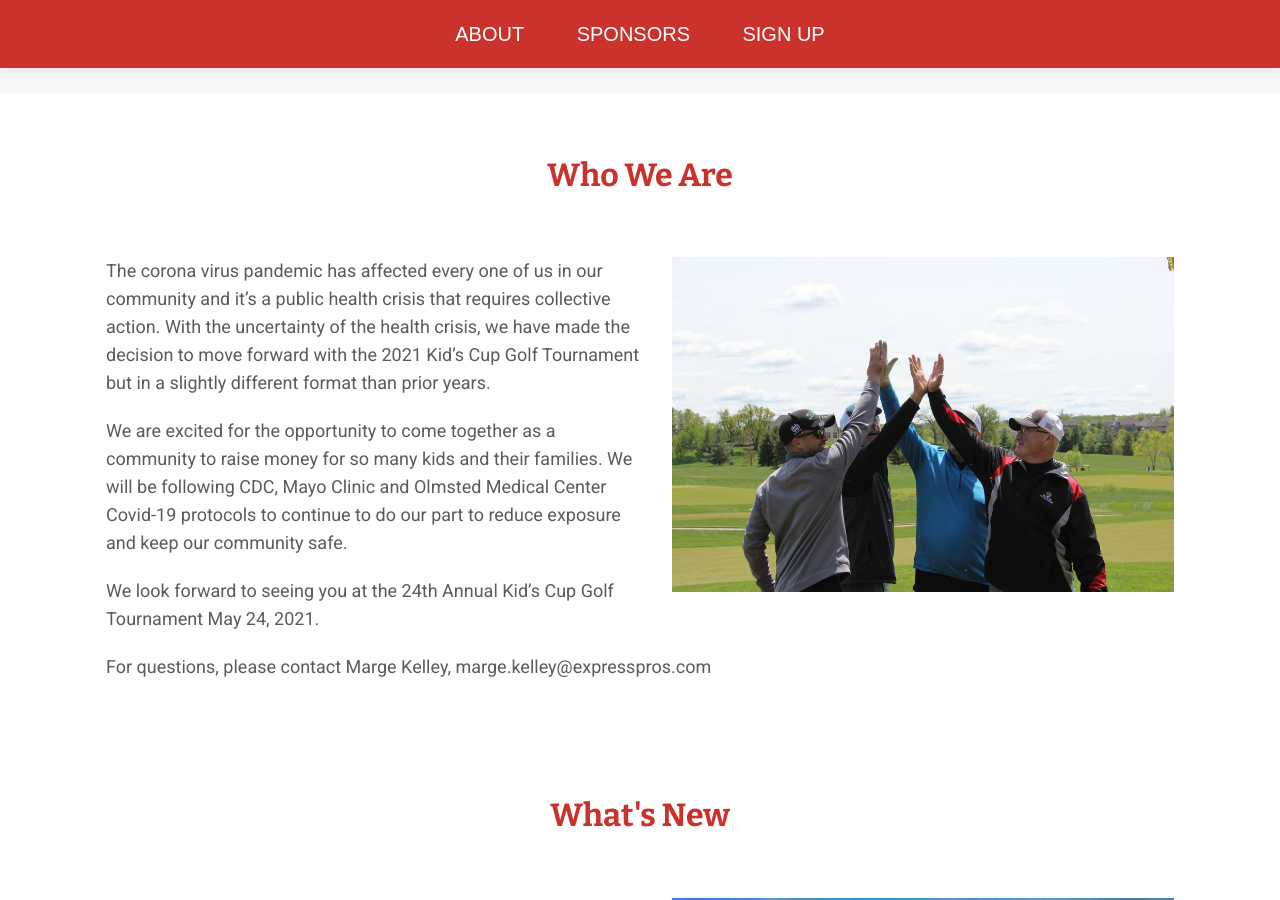
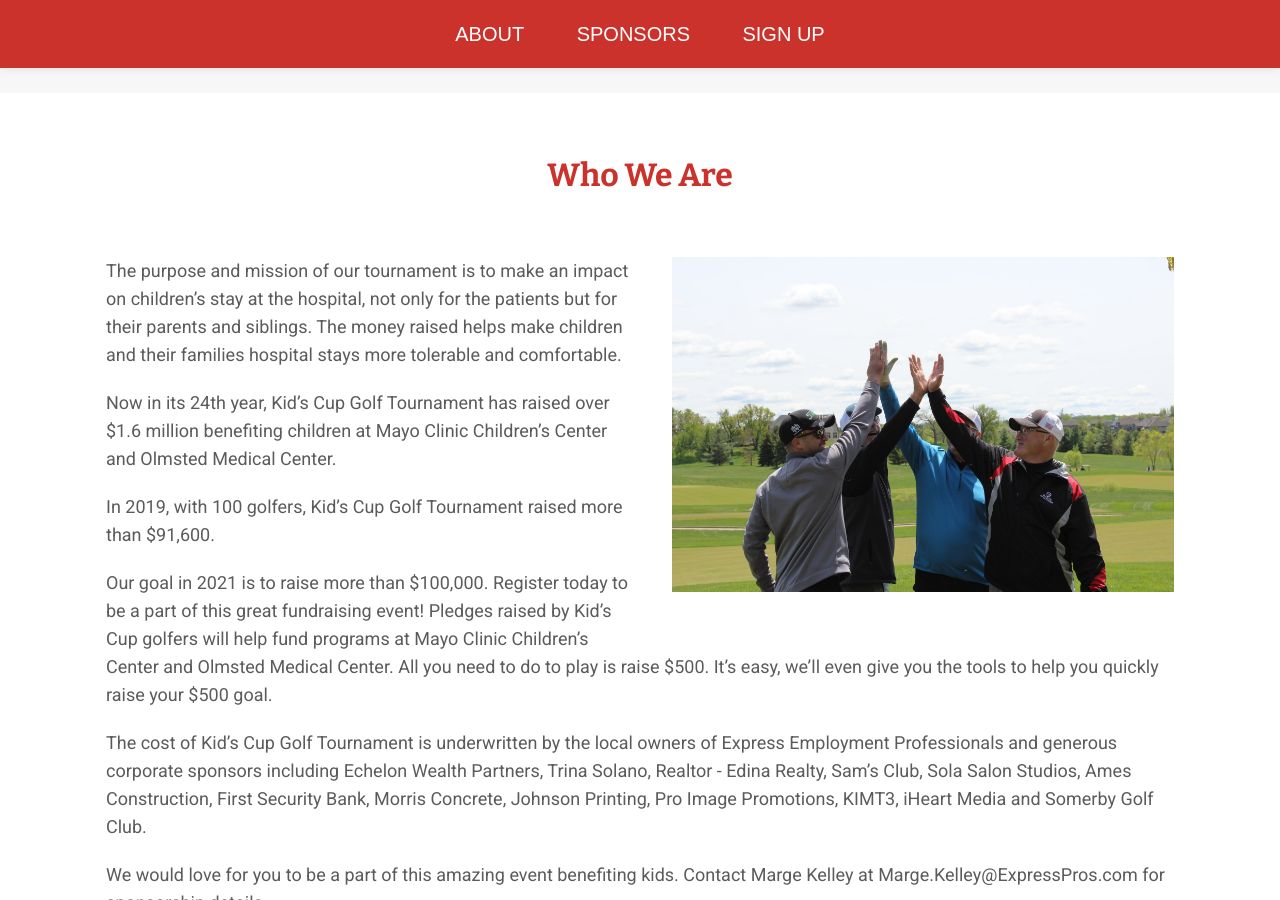
Before and after one commit to kidscuprochester/kidscuprochester.github.io, a Jekyll site: the page built from index.md, in a window 1280 px wide and 900 px high, scrolled down 1137 px. Built offline with Jekyll 4.4.1, drawn with Linux system fonts in a browser that asks for light colours; nearby versions of some CDN libraries; some of the changed text lies outside the part shown.

Commit message:
Updated Config

```diff
--- a/_config.yml
+++ b/_config.yml
@@ -36,14 +36,31 @@ next_event:
   location: Somerby Golf Club
   directions_url: https://www.google.com/maps/dir//''/@44.0477542,-92.6697751,13z/data=!4m8!4m7!1m0!1m5!1m1!1s0x87f742b8acef5c79:0xe0c57d3c2c3b35dd!2m2!1d-92.6347557!2d44.0476979
 who_we_are:
-  text: |-
-    The corona virus pandemic has affected every one of us in our community and it’s a public health crisis that requires collective action. With the uncertainty of the health crisis, we have made the decision to move forward with the 2021 Kid’s Cup Golf Tournament but in a slightly different format than prior years.
-
-    We are excited for the opportunity to come together as a community to raise money for so many kids and their families.  We will be following CDC, Mayo Clinic and Olmsted Medical Center Covid-19 protocols to continue to do our part to reduce exposure and keep our community safe.
-
-    We look forward to seeing you at the 24th Annual Kid’s Cup Golf Tournament May 24, 2021.
-
-    For questions, please contact Marge Kelley, marge.kelley@expresspros.com
+  text: "The purpose and mission of our tournament is to make an impact on children’s
+    stay at the hospital, not only for the patients but for their parents and siblings.
+    \ The money raised helps make children and their families hospital stays more
+    tolerable and comfortable.\n\nNow in its 24th year, Kid’s Cup Golf Tournament
+    has raised over $1.6 million benefiting children at Mayo Clinic Children’s Center
+    and Olmsted Medical Center. \n\nIn 2019, with 100 golfers, Kid’s Cup Golf Tournament
+    raised more than $91,600.\n\nOur goal in 2021 is to raise more than $100,000.
+    Register today to be a part of this great fundraising event!  Pledges raised by
+    Kid's Cup golfers will help fund programs at Mayo Clinic Children’s Center and
+    Olmsted Medical Center.  All you need to do to play is raise $500.  It's easy,
+    we'll even give you the tools to help you quickly raise your $500 goal. \n\nThe
+    cost of Kid’s Cup Golf Tournament is underwritten by the local owners of Express
+    Employment Professionals and generous corporate sponsors including Echelon Wealth
+    Partners, Trina Solano, Realtor - Edina Realty, Sam’s Club, Sola Salon Studios,
+    Ames Construction, First Security Bank, Morris Concrete, Johnson Printing, Pro
+    Image Promotions, KIMT3, iHeart Media and Somerby Golf Club.\n\nWe would love
+    for you to be a part of this amazing event benefiting kids.  Contact Marge Kelley
+    at Marge.Kelley@ExpressPros.com for sponsorship details. \n \n\nWe are excited
+    for the opportunity to come together as a community to raise money for so many
+    kids and their families.  The 2021 Kid’s Cup Golf Tournament will be in a slightly
+    different format than prior years. We will be following CDC, Mayo Clinic and Olmsted
+    Medical Center Covid-19 protocols to continue to do our part to reduce exposure
+    and keep our community safe.\n\nWe look forward to seeing you at the 24th Annual
+    Kid’s Cup Golf Tournament May 24, 2021.\n\nFor questions, please contact Marge
+    Kelley, marge.kelley@expresspros.com"
   image: "/uploads/Team%20High%20Five-54a5d6.jpg"
 whats_new:
   text: "The tournament will be held at [Somerby Golf Club](http://www.somerby.com),
```
